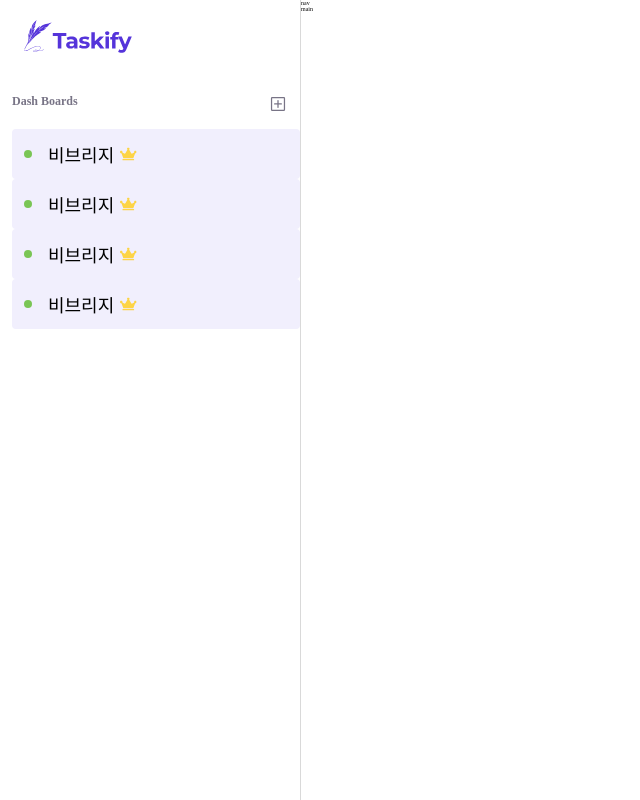
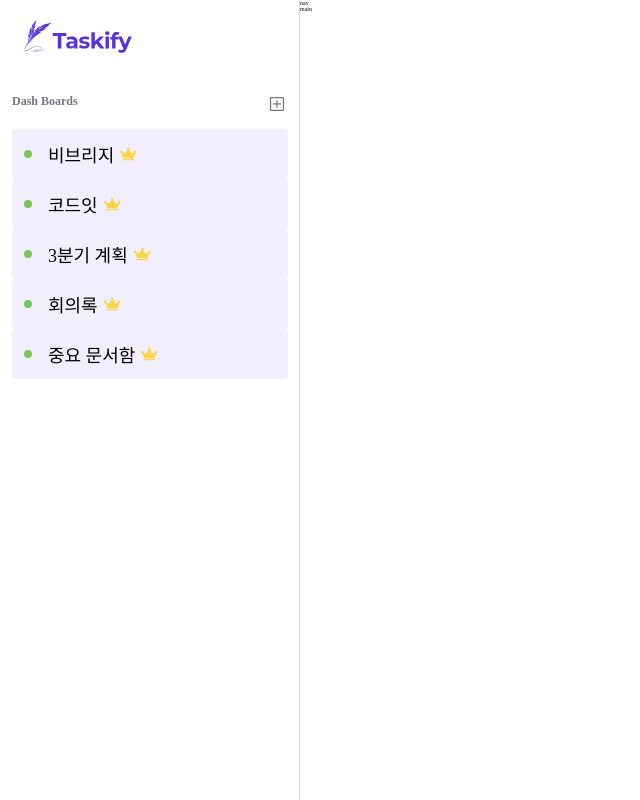
Before and after one commit to WhatToDo6/WhatToDo, a Next.js app: page /dashboard/1 in a window 1280 px wide. Shown: the whole page, without its empty margins (0-640 px from the left). Built offline with nearby package versions, Linux system fonts and the light colour scheme.

Commit message:
refactor: width가 줄어들 때 글자가 생략되도록 수정

```diff
--- a/src/components/DashBoard/SideMenu/DashboardListSection/DashboardList/DashboardList.module.scss
+++ b/src/components/DashBoard/SideMenu/DashboardListSection/DashboardList/DashboardList.module.scss
@@ -3,7 +3,7 @@
 .wrapper {
   display: flex;
   align-items: center;
-  padding: 1.2rem 0 1.2rem 1.2rem;
+  padding: 1.2rem;
   width: 100%;
   background-color: $color-violet-100;
   border-radius: 4px;
@@ -16,6 +16,7 @@
 }
 
 .dashboard-color {
+  flex-shrink: 0;
   width: 0.8rem;
   height: 0.8rem;
   border-radius: 100px;
@@ -24,6 +25,9 @@
 
 .dashboard-title {
   margin: 0 0.6rem 0 1.6rem;
+  overflow: hidden;
+  white-space: nowrap;
+  text-overflow: ellipsis;
   @include font-style(1.8rem, 500, normal);
 
   @include tablet {
@@ -36,6 +40,12 @@
 }
 
 .crown {
+  flex-shrink: 0;
+
+  @include tablet {
+    width: 1.5rem;
+  }
+
   @include mobile {
     display: none;
   }
--- a/src/components/DashBoard/SideMenu/DashboardListSection/DashboardList/index.tsx
+++ b/src/components/DashBoard/SideMenu/DashboardListSection/DashboardList/index.tsx
@@ -1,13 +1,21 @@
 import Image from 'next/image'
+import { useState } from 'react'
 
 import S from './DashboardList.module.scss'
 import { CROWN } from '../../constants'
 
-const DashboardList = () => {
+interface DashboardListProps {
+  title: string
+  isSelected: boolean
+}
+
+const DashboardList: React.FC<DashboardListProps> = ({ title, isSelected }) => {
+  const [selected, setSelected] = useState(isSelected)
+
   return (
     <div className={S.wrapper}>
       <div className={S['dashboard-color']} />
-      <div className={S['dashboard-title']}>비브리지</div>
+      <div className={S['dashboard-title']}>{title}</div>
       <Image
         className={S.crown}
         src={CROWN}
--- a/src/components/DashBoard/SideMenu/DashboardListSection/index.tsx
+++ b/src/components/DashBoard/SideMenu/DashboardListSection/index.tsx
@@ -1,16 +1,28 @@
 import DashboardList from './DashboardList'
 import S from './DashboardListSection.module.scss'
 import ListHeader from './ListHeader/ListHeader'
+
+interface MockData {
+  title: string
+  isSelected: boolean
+}
+
+const mockData: MockData[] = [
+  { title: '비브리지', isSelected: false },
+  { title: '코드잇', isSelected: false },
+  { title: '3분기 계획', isSelected: false },
+  { title: '회의록', isSelected: false },
+  { title: '중요 문서함', isSelected: false },
+]
 
 const DashboardListSection = () => {
   return (
     <div className={S.container}>
       <ListHeader />
       <div className={S['dashboard-wrapper']}>
-        <DashboardList />
-        <DashboardList />
-        <DashboardList />
-        <DashboardList />
+        {mockData.map((data, idx) => (
+          <DashboardList key={idx} {...data} />
+        ))}
       </div>
     </div>
   )
--- a/src/styles/reset.css
+++ b/src/styles/reset.css
@@ -91,6 +91,7 @@ video {
   vertical-align: baseline;
   word-break: keep-all;
   font-size: 62.5%;
+  box-sizing: border-box;
 }
 /* HTML5 display-role reset for older browsers */
 article,
```
